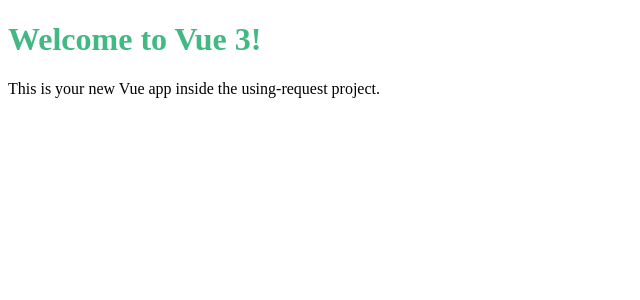
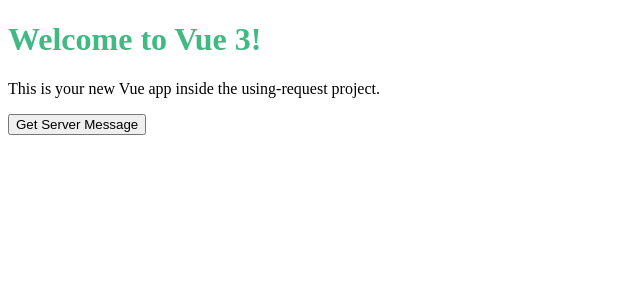
Before and after one commit to CodeItQuick/request-tomfoolery, a Vue app: page / in a window 1280 px wide. Shown: the top 300 px of the page, without its empty margins (0-640 px from the left). Built offline with nearby package versions, Linux system fonts and the light colour scheme.

Commit message:
add vue and express app

```diff
--- a/src/App.vue
+++ b/src/App.vue
@@ -2,11 +2,38 @@
   <div>
     <h1>Welcome to Vue 3!</h1>
     <p>This is your new Vue app inside the using-request project.</p>
+    <button @click="fetchMessage">Get Server Message</button>
+    <div v-if="message">Server says: {{ message }}</div>
+    <div v-if="error" style="color: red">{{ error }}</div>
   </div>
 </template>
 
 <script>
-// You can add your script logic here
+export default {
+  data() {
+    return {
+      message: '',
+      error: ''
+    };
+  },
+  methods: {
+    async fetchMessage() {
+      this.message = '';
+      this.error = '';
+      try {
+        const response = await fetch('http://localhost:3000/');
+        if (!response.ok) {
+          this.error = 'Network response was not ok';
+          return;
+        }
+        const data = await response.json();
+        this.message = data.message;
+      } catch (err) {
+        this.error = 'Request failed: ' + err.message;
+      }
+    }
+  }
+};
 </script>
 
 <style scoped>
```
Also changed, not shown: package.json (+6 -1 lines), server.js (added, +15 -0 lines), 1 other file (tests, documents, lock files or other folders).
